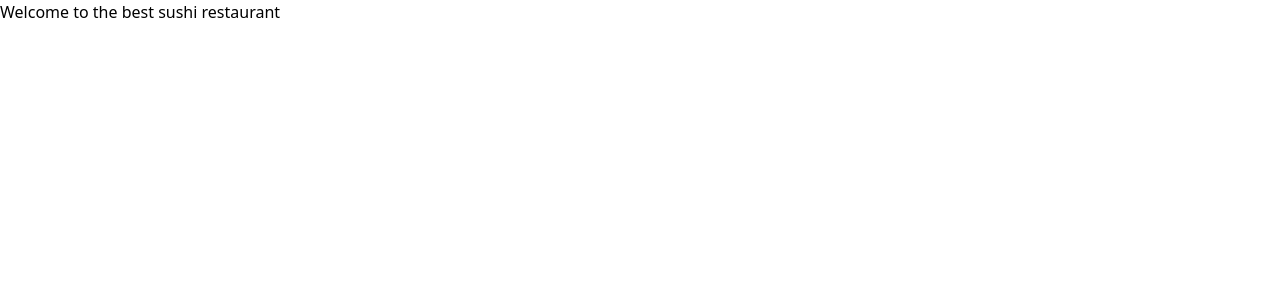
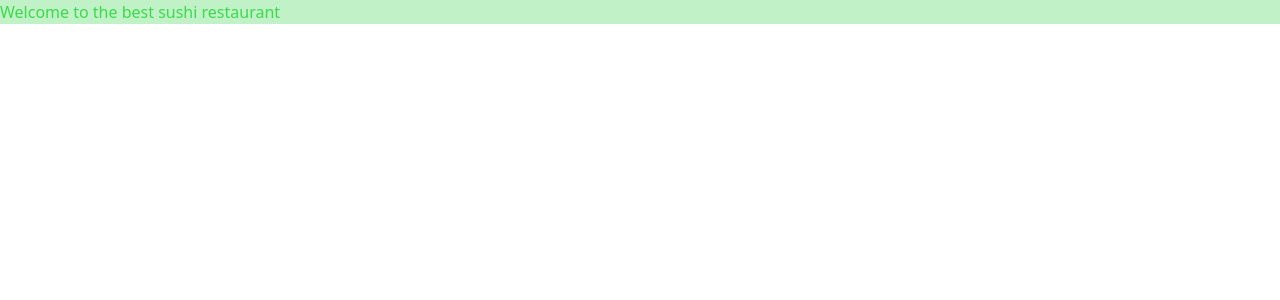
Before and after one commit to Maxwell011/sushi-experience, a React (Vite) app: page / in a window 1280 px wide. Shown: the top 300 px of the page. Built offline with nearby package versions, Linux system fonts and the light colour scheme.

Commit message:
Added first content

```diff
--- a/src/App.tsx
+++ b/src/App.tsx
@@ -4,8 +4,8 @@ function App() {
 
   return (
     <>
-      <section>
-        <h1>Welcome to the best sushi restaurant</h1>
+      <section className="bg-food-bar">
+        <h1 className="text-light-green">Welcome to the best sushi restaurant</h1>
       </section>
     </>
   )
```
